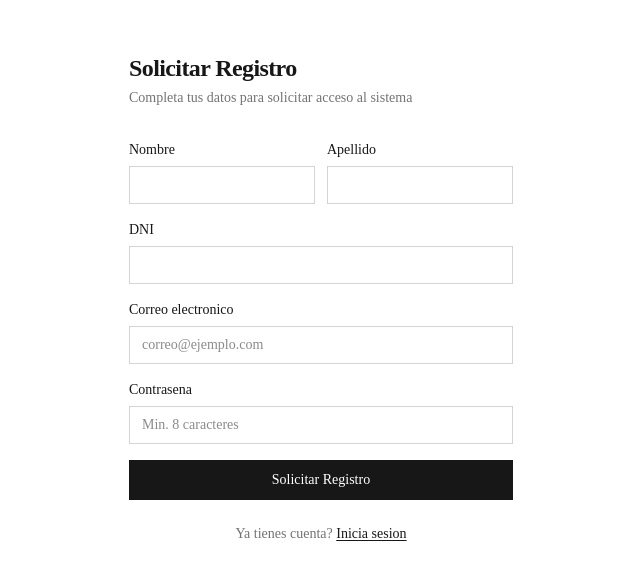
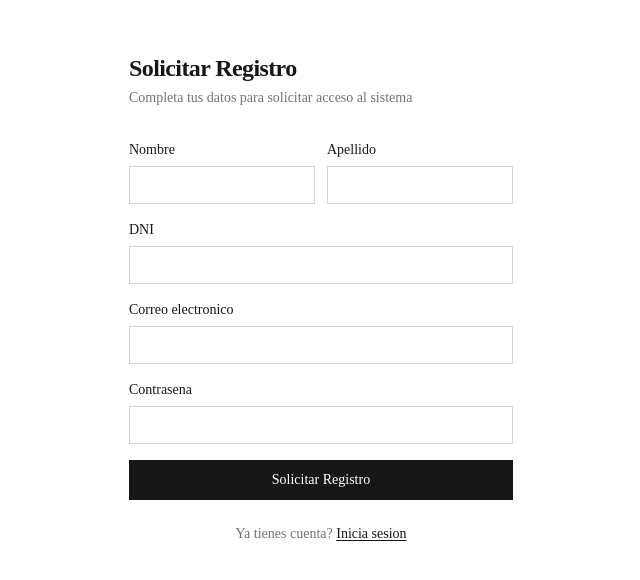
Before and after one commit to Educonectadev/3duconecta, a Next.js app: page /register in a window 1280 px wide. Shown: the part 102-682 px from the top of the page, without its empty margins (319-959 px from the left). Built offline with nearby package versions, Linux system fonts and the light colour scheme.

Commit message:
fix: remove Supabase dependency from login/register for demo mode, fix Vercel build

```diff
--- a/src/app/(auth)/register/page.tsx
+++ b/src/app/(auth)/register/page.tsx
@@ -1,10 +1,7 @@
 "use client";
 
 import { useState } from "react";
-import { createClient } from "@/lib/supabase/client";
-import { useRouter } from "next/navigation";
 import Link from "next/link";
-import { ROLE_LABELS, type Role } from "@/lib/auth/roles";
 
 export default function RegisterPage() {
   const [formData, setFormData] = useState({
@@ -23,23 +20,15 @@ export default function RegisterPage() {
     setError("");
     setLoading(true);
 
-    const supabase = createClient();
-    const { error: signUpError } = await supabase.auth.signUp({
-      email: formData.email,
-      password: formData.password,
-      options: {
-        data: {
-          first_name: formData.firstName,
-          last_name: formData.lastName,
-          dni: formData.dni,
-          role: "secretaria", // default role, Dev lo cambia
-          has_completed_onboarding: false,
-        },
-      },
-    });
-
-    if (signUpError) {
-      setError(signUpError.message);
+    try {
+      const res = await fetch("/api/register", {
+        method: "POST",
+        headers: { "Content-Type": "application/json" },
+        body: JSON.stringify(formData),
+      });
+      if (!res.ok) throw new Error("Error al registrar");
+    } catch (err) {
+      setError("Modo demo: el registro solo funciona con Supabase configurado. Usa las cuentas demo en login.");
       setLoading(false);
       return;
     }
@@ -53,14 +42,8 @@ export default function RegisterPage() {
       <div className="min-h-screen flex items-center justify-center bg-white px-4">
         <div className="w-full max-w-sm text-center">
           <h1 className="text-2xl font-semibold mb-2">Registro Exitoso</h1>
-          <p className="text-neutral-600 mb-6">
-            Se ha enviado un enlace de confirmacion a tu correo.
-            Revisa tu bandeja de entrada.
-          </p>
-          <Link
-            href="/login"
-            className="px-6 py-3 bg-neutral-900 text-white text-sm font-medium inline-block hover:bg-neutral-800 transition-colors"
-          >
+          <p className="text-neutral-600 mb-6">Se ha enviado un enlace de confirmacion a tu correo.</p>
+          <Link href="/login" className="px-6 py-3 bg-neutral-900 text-white text-sm font-medium inline-block hover:bg-neutral-800 transition-colors">
             Ir a iniciar sesion
           </Link>
         </div>
@@ -72,105 +55,50 @@ export default function RegisterPage() {
     <div className="min-h-screen flex items-center justify-center bg-white px-4 py-16">
       <div className="w-full max-w-sm">
         <div className="mb-8">
-          <h1 className="text-2xl font-semibold tracking-tight mb-1">
-            Solicitar Registro
-          </h1>
-          <p className="text-sm text-neutral-500">
-            Completa tus datos para solicitar acceso al sistema
-          </p>
+          <h1 className="text-2xl font-semibold tracking-tight mb-1">Solicitar Registro</h1>
+          <p className="text-sm text-neutral-500">Completa tus datos para solicitar acceso al sistema</p>
         </div>
 
         <form onSubmit={handleRegister} className="space-y-4">
           <div className="grid grid-cols-2 gap-3">
             <div>
-              <label htmlFor="firstName" className="block text-sm font-medium mb-1.5">
-                Nombre
-              </label>
-              <input
-                id="firstName"
-                type="text"
-                value={formData.firstName}
-                onChange={(e) => setFormData({ ...formData, firstName: e.target.value })}
-                className="w-full px-3 py-2 border border-neutral-300 bg-white text-sm focus:outline-none focus:border-neutral-900 transition-colors"
-                required
-              />
+              <label className="block text-sm font-medium mb-1.5">Nombre</label>
+              <input type="text" value={formData.firstName} onChange={(e) => setFormData({ ...formData, firstName: e.target.value })}
+                className="w-full px-3 py-2 border border-neutral-300 bg-white text-sm focus:outline-none focus:border-neutral-900" required />
             </div>
             <div>
-              <label htmlFor="lastName" className="block text-sm font-medium mb-1.5">
-                Apellido
-              </label>
-              <input
-                id="lastName"
-                type="text"
-                value={formData.lastName}
-                onChange={(e) => setFormData({ ...formData, lastName: e.target.value })}
-                className="w-full px-3 py-2 border border-neutral-300 bg-white text-sm focus:outline-none focus:border-neutral-900 transition-colors"
-                required
-              />
+              <label className="block text-sm font-medium mb-1.5">Apellido</label>
+              <input type="text" value={formData.lastName} onChange={(e) => setFormData({ ...formData, lastName: e.target.value })}
+                className="w-full px-3 py-2 border border-neutral-300 bg-white text-sm focus:outline-none focus:border-neutral-900" required />
             </div>
           </div>
-
           <div>
-            <label htmlFor="dni" className="block text-sm font-medium mb-1.5">
-              DNI
-            </label>
-            <input
-              id="dni"
-              type="text"
-              value={formData.dni}
-              onChange={(e) => setFormData({ ...formData, dni: e.target.value })}
-              className="w-full px-3 py-2 border border-neutral-300 bg-white text-sm focus:outline-none focus:border-neutral-900 transition-colors"
-              required
-            />
+            <label className="block text-sm font-medium mb-1.5">DNI</label>
+            <input type="text" value={formData.dni} onChange={(e) => setFormData({ ...formData, dni: e.target.value })}
+              className="w-full px-3 py-2 border border-neutral-300 bg-white text-sm focus:outline-none focus:border-neutral-900" required />
           </div>
-
           <div>
-            <label htmlFor="regEmail" className="block text-sm font-medium mb-1.5">
-              Correo electronico
-            </label>
-            <input
-              id="regEmail"
-              type="email"
-              value={formData.email}
-              onChange={(e) => setFormData({ ...formData, email: e.target.value })}
-              className="w-full px-3 py-2 border border-neutral-300 bg-white text-sm focus:outline-none focus:border-neutral-900 transition-colors"
-              placeholder="correo@ejemplo.com"
-              required
-            />
+            <label className="block text-sm font-medium mb-1.5">Correo electronico</label>
+            <input type="email" value={formData.email} onChange={(e) => setFormData({ ...formData, email: e.target.value })}
+              className="w-full px-3 py-2 border border-neutral-300 bg-white text-sm focus:outline-none focus:border-neutral-900" required />
           </div>
-
           <div>
-            <label htmlFor="regPassword" className="block text-sm font-medium mb-1.5">
-              Contrasena
-            </label>
-            <input
-              id="regPassword"
-              type="password"
-              value={formData.password}
-              onChange={(e) => setFormData({ ...formData, password: e.target.value })}
-              className="w-full px-3 py-2 border border-neutral-300 bg-white text-sm focus:outline-none focus:border-neutral-900 transition-colors"
-              placeholder="Min. 8 caracteres"
-              minLength={8}
-              required
-            />
+            <label className="block text-sm font-medium mb-1.5">Contrasena</label>
+            <input type="password" value={formData.password} onChange={(e) => setFormData({ ...formData, password: e.target.value })}
+              className="w-full px-3 py-2 border border-neutral-300 bg-white text-sm focus:outline-none focus:border-neutral-900" minLength={8} required />
           </div>
 
           {error && <p className="text-sm text-red-600">{error}</p>}
 
-          <button
-            type="submit"
-            disabled={loading}
-            className="w-full py-2.5 bg-neutral-900 text-white text-sm font-medium hover:bg-neutral-800 disabled:opacity-50 transition-colors"
-          >
+          <button type="submit" disabled={loading}
+            className="w-full py-2.5 bg-neutral-900 text-white text-sm font-medium hover:bg-neutral-800 disabled:opacity-50 transition-colors">
             {loading ? "Procesando..." : "Solicitar Registro"}
           </button>
         </form>
 
         <p className="mt-6 text-center text-sm text-neutral-500">
           {"Ya tienes cuenta? "}
-          <Link href="/login" className="text-neutral-900 underline underline-offset-2">
-            Inicia sesion
-          </Link>
+          <Link href="/login" className="text-neutral-900 underline underline-offset-2">Inicia sesion</Link>
         </p>
       </div>
     </div>
```
